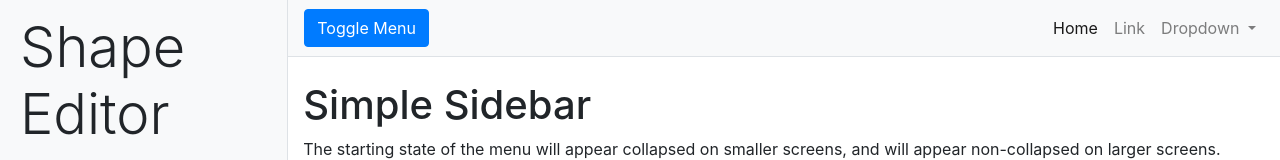
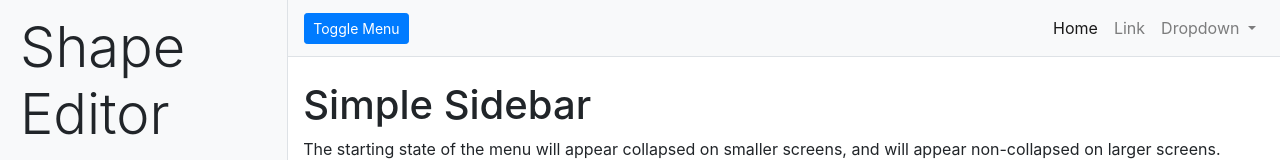
Before and after one commit to imfaj/Editor-Template, a website: page index.html in a window 1280 px wide. Shown: the top 160 px of the page. Drawn offline with Linux system fonts and the light colour scheme.

Commit message:
Content Update

```diff
--- a/index.html
+++ b/index.html
@@ -98,7 +98,7 @@
     <div id="page-content-wrapper">
 
       <nav class="navbar navbar-expand-lg navbar-light bg-light border-bottom">
-        <button class="btn btn-primary" id="menu-toggle">Toggle Menu</button>
+        <button class="btn btn-primary btn-sm" id="menu-toggle">Toggle Menu</button>
 
         <button class="navbar-toggler" type="button" data-toggle="collapse" data-target="#navbarSupportedContent" aria-controls="navbarSupportedContent" aria-expanded="false" aria-label="Toggle navigation">
           <span class="navbar-toggler-icon"></span>
```
